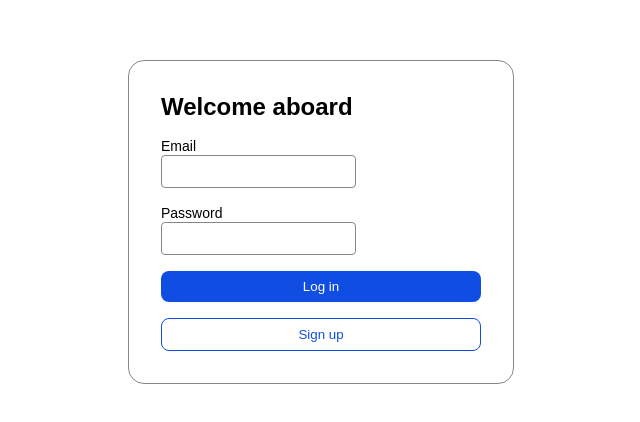
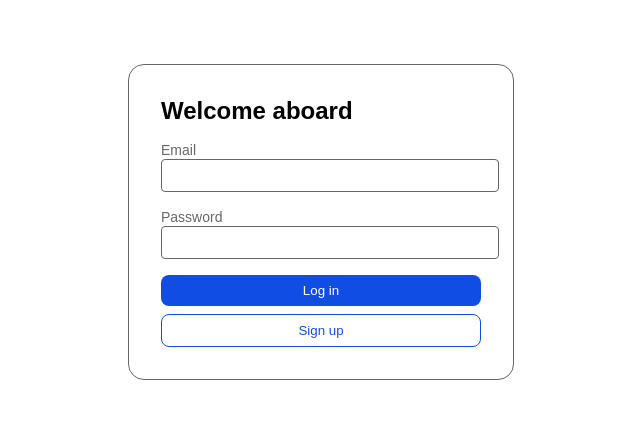
Before and after one commit to theavgeekbee/jsc-hack, a Next.js app: page /login in a window 1280 px wide. Shown: the part 178-600 px from the top of the page, without its empty margins (319-959 px from the left). Built offline with nearby package versions, Linux system fonts and the light colour scheme.

Commit message:
feat: calendar components

```diff
--- a/src/app/design.css
+++ b/src/app/design.css
@@ -12,6 +12,7 @@ label + input {
 }
 
 label {
+  color: var(--color-border);
   font-size: var(--font-small);
 }
 
--- a/src/app/globals.css
+++ b/src/app/globals.css
@@ -1,7 +1,7 @@
 :root {
-  --color-foreground: #222;
+  --color-foreground: #171D1C;
   --color-background: #F0EBE1;
-  --color-border: #888;
+  --color-border: #666;
   --color-container: #FFF;
   --color-primary: #104EE3;
 
--- a/src/app/login/page.css
+++ b/src/app/login/page.css
@@ -22,4 +22,16 @@ section {
   h1 {
     margin: 0;
   }
+
+  input, button {
+    width: 100%;
+  }
 }
+
+.buttons button {
+  display: block;
+
+  & + button {
+    margin-top: 0.5rem;
+  }
+}
--- a/src/app/login/page.tsx
+++ b/src/app/login/page.tsx
@@ -1,4 +1,5 @@
 import Link from "next/link";
+import Image from "next/image";
 import Input from "@/components/Input";
 import Button from "@/components/Button";
 
@@ -14,12 +15,14 @@ export default function LoginPage() {
         <Input type="email" id="email" label="Email" />
         <Input type="password" id="password" label="Password" />
 
+        <div className="buttons">
           <Button variant="primary" type="submit" formAction={login}>
             Log in
           </Button>
           <Button variant="secondary" type="submit" formAction={signup}>
             Sign up
           </Button>
+        </div>
       </section>
     </>
   );
```
Also changed, not shown: src/app/page.tsx (+6 -2 lines), src/components/Calendar.tsx (added, +9 -0 lines), src/components/CalendarDay.css (added, +40 -0 lines), src/components/CalendarDay.tsx (added, +16 -0 lines). Lines whose indentation alone changed are shown as unchanged.
